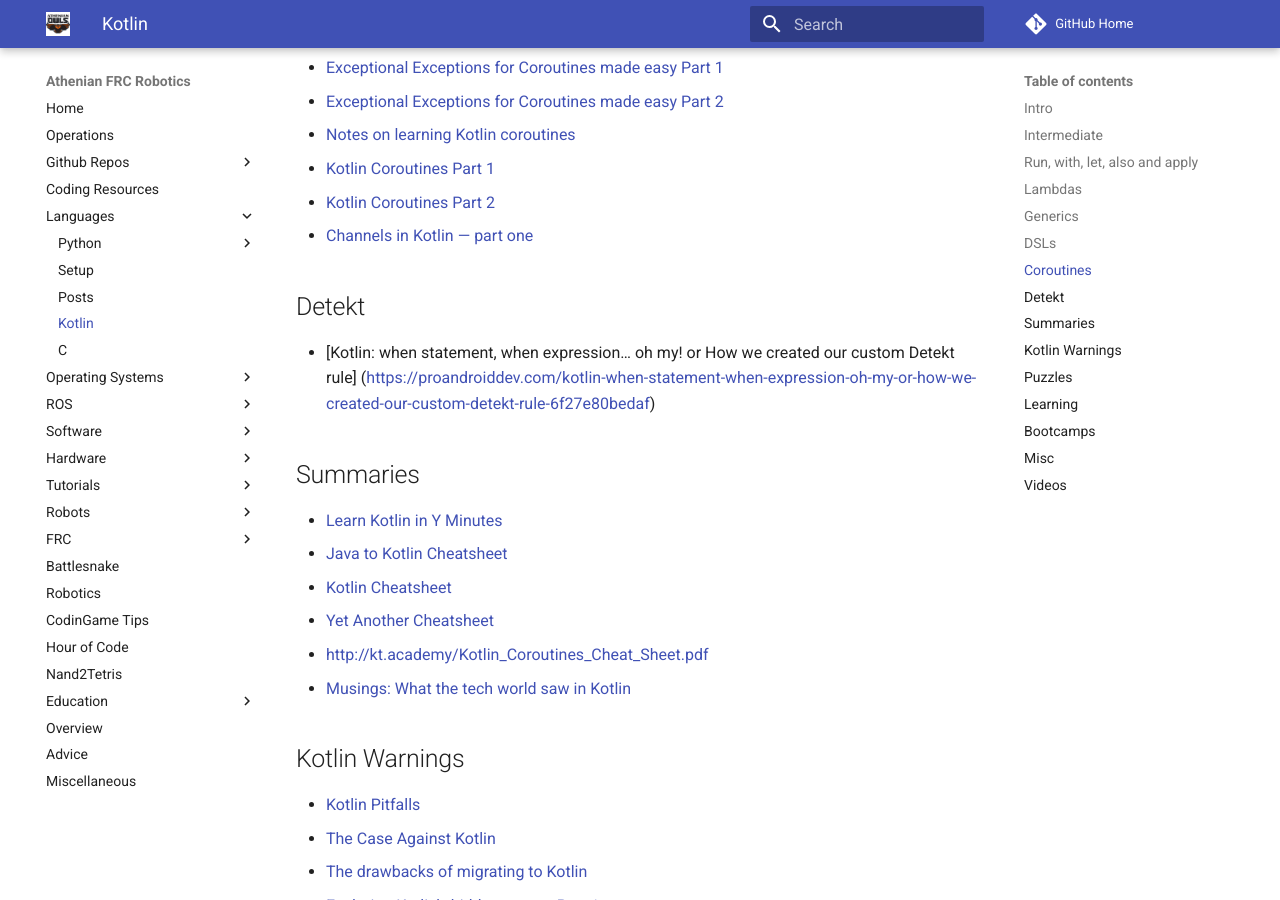
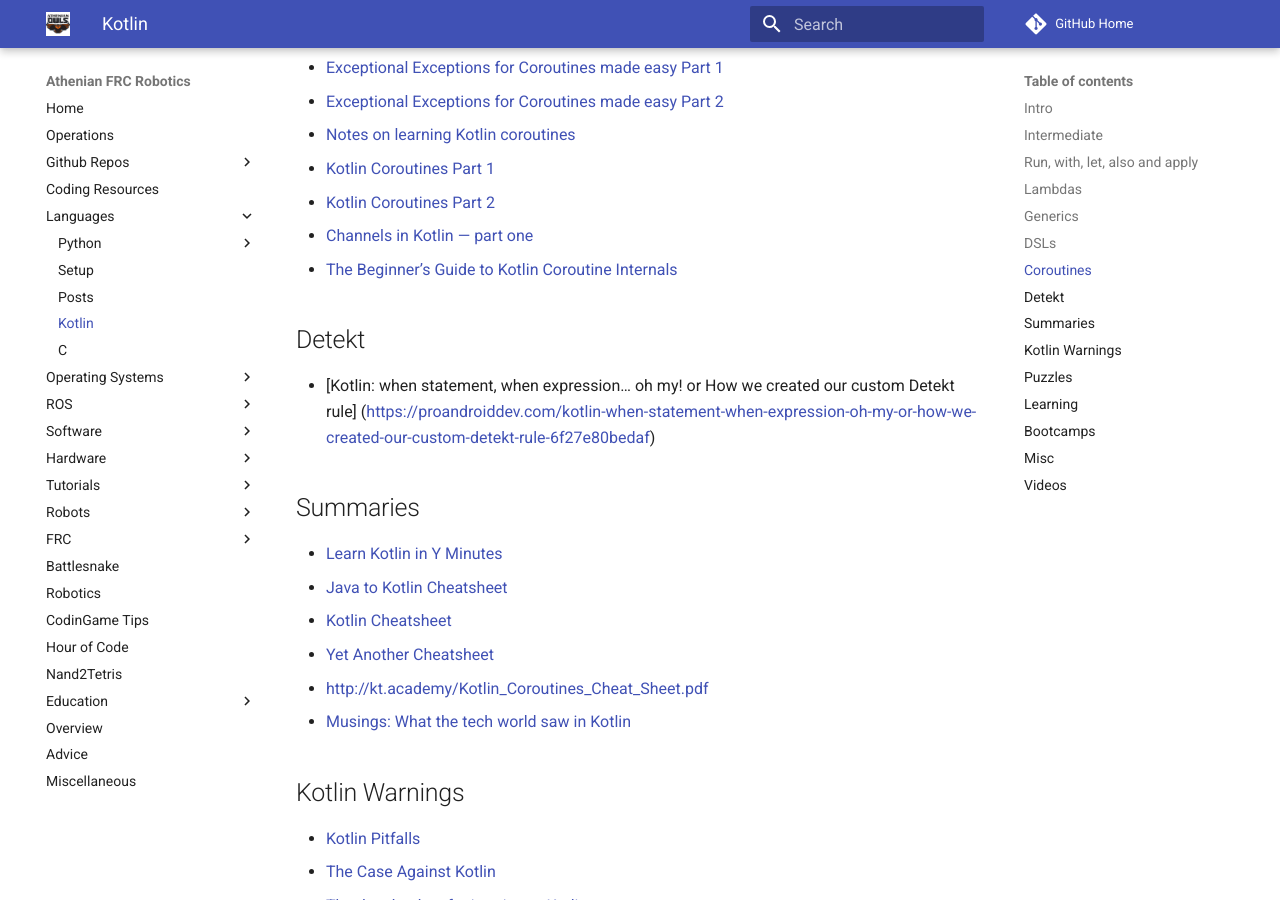
Before and after one commit to athenian-robotics/athenian-robotics-mkdocs, an MkDocs documentation site: the page built from docs/kotlin.md, in a window 1280 px wide and 900 px high, scrolled down 5007 px. Built offline with MkDocs 1.6.1 and Material for MkDocs 9.7.7, drawn with Linux system fonts in a browser that asks for light colours; comment, search, counter and statistics services are not loaded.

Commit message:
Update kotlin.md
added coroutines guide

```diff
--- a/docs/kotlin.md
+++ b/docs/kotlin.md
@@ -148,6 +148,7 @@
 * [Kotlin Coroutines Part 1](https://medium.com/better-programming/kotlin-coroutines-for-beginners-a54d7fedb206)
 * [Kotlin Coroutines Part 2](https://medium.com/better-programming/kotlin-coroutines-for-beginners-4ba32909b509)
 * [Channels in Kotlin — part one](https://medium.com/swlh/channels-in-kotlin-part-one-594ba12dcb5a)
+* [The Beginner’s Guide to Kotlin Coroutine Internals](https://doordash.engineering/2021/11/09/the-beginners-guide-to-kotlin-coroutine-internals/)
 
 ## Detekt
 * [Kotlin: when statement, when expression… oh my! or How we created our custom Detekt rule] (https://proandroiddev.com/kotlin-when-statement-when-expression-oh-my-or-how-we-created-our-custom-detekt-rule-6f27e80bedaf)
```
